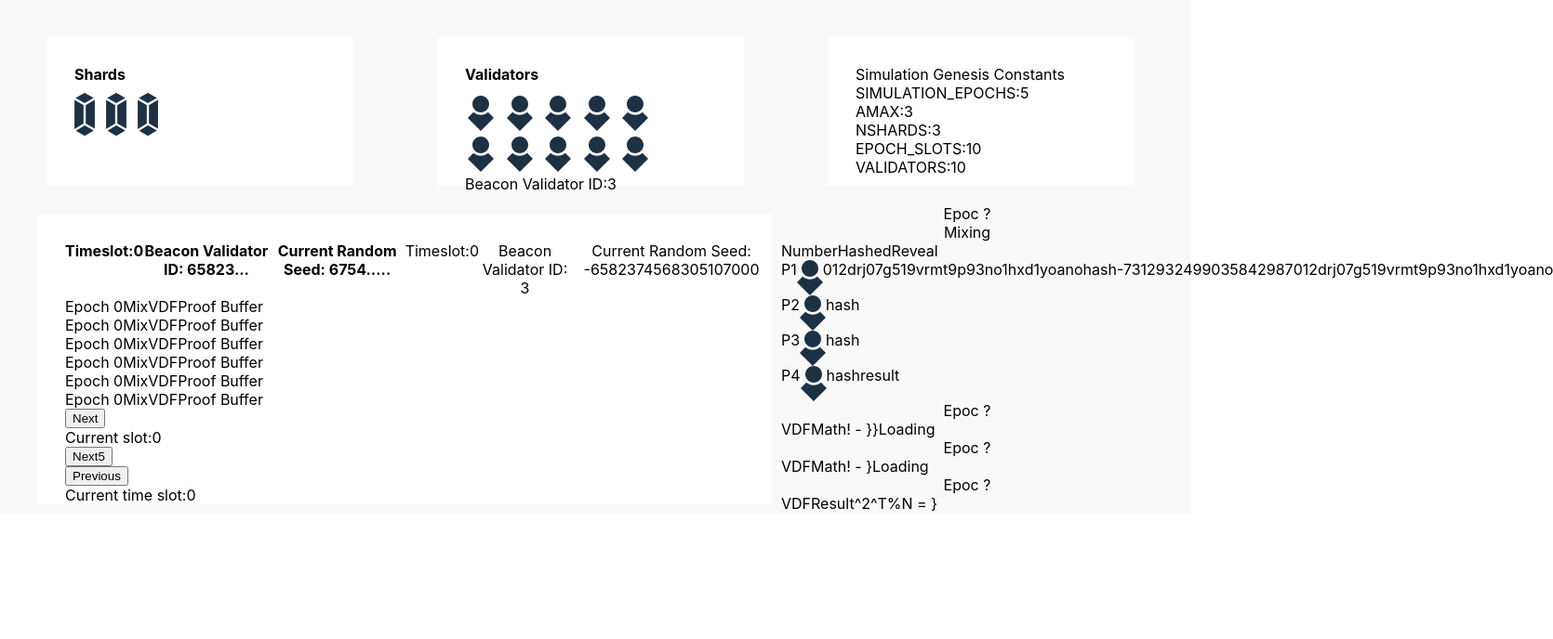
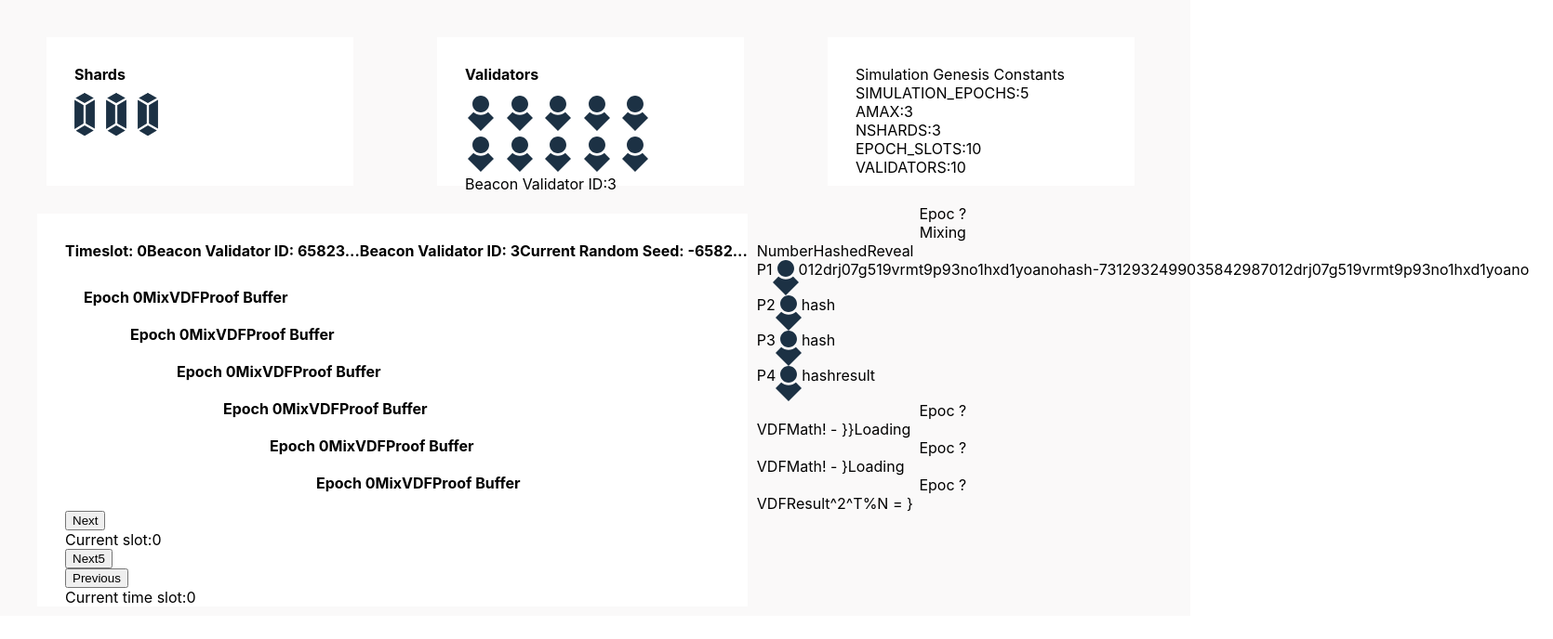
Before and after one commit to beacon-thugs-harmony/beacon_thugs_frontend, a React (Create React App) app: page / in a window 1280 px wide. Shown: the top 688 px of the page at 93% size, 1670 px wide, since content can reach past the window. Built offline with nearby package versions, Linux system fonts and the light colour scheme.

Commit message:
added padding to timeline

```diff
--- a/src/components/Timeline.js
+++ b/src/components/Timeline.js
@@ -9,20 +9,25 @@ class Timeline extends Component {
     return (
       <Box>
         <div style={{ display: 'flex', flexDirection: 'row' }}>
-          <Title>Timeslot:{this.props.data[this.props.step].current_epoch_id}</Title>
+          <Title>Timeslot: {this.props.data[this.props.step].current_epoch_id}</Title>
           <Title>
             Beacon Validator ID:{' '}
             {(Number(this.props.data[this.props.step].current_random_seed_r_j) * -1).toString().substring(0, 5) + '...'}
           </Title>
-          <Title>Current Random Seed: 6754…..</Title>
-          <div>Timeslot:{this.props.data[this.props.step].current_timeslot_id}</div>
-          <div>Beacon Validator ID: {this.props.data[this.props.step].current_beacon_validator_id}</div>
-          <div>Current Random Seed: {this.props.data[this.props.step].current_random_seed_r_j} </div>
+          <Title>Beacon Validator ID: {this.props.data[this.props.step].current_beacon_validator_id}</Title>
+          <Title>
+            Current Random Seed:{' '}
+            {this.props.data[this.props.step].current_random_seed_r_j.toString().substring(0, 5) + '...'}
+          </Title>
         </div>
 
         <div>
           {this.state.epocs.map((v, k) => {
-            return <Epoc data={this.props.data} step={this.props.step} />;
+            return (
+              <Slot multi={k}>
+                <Epoc data={this.props.data} step={this.props.step} key={k} />
+              </Slot>
+            );
           })}
         </div>
 
@@ -74,3 +79,10 @@ const Title = styled.div`
   padding-bottom: 10px;
   font-weight: bold;
 `;
+
+const Slot = styled.div`
+  padding-left: ${props => props.multi * 50}px;
+  /* padding-left: 50px; */
+  font-weight: bold;
+  margin: 20px;
+`;
```
